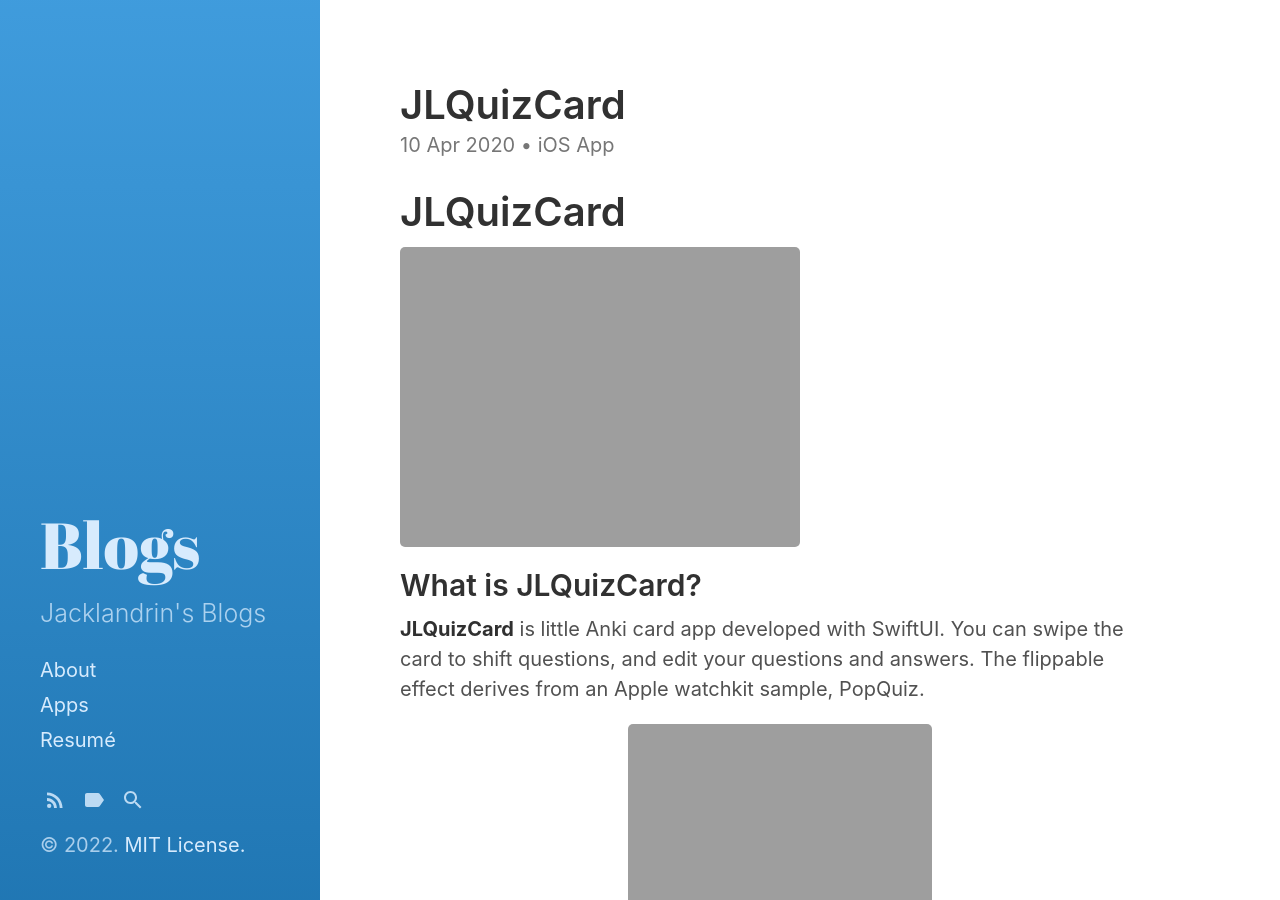
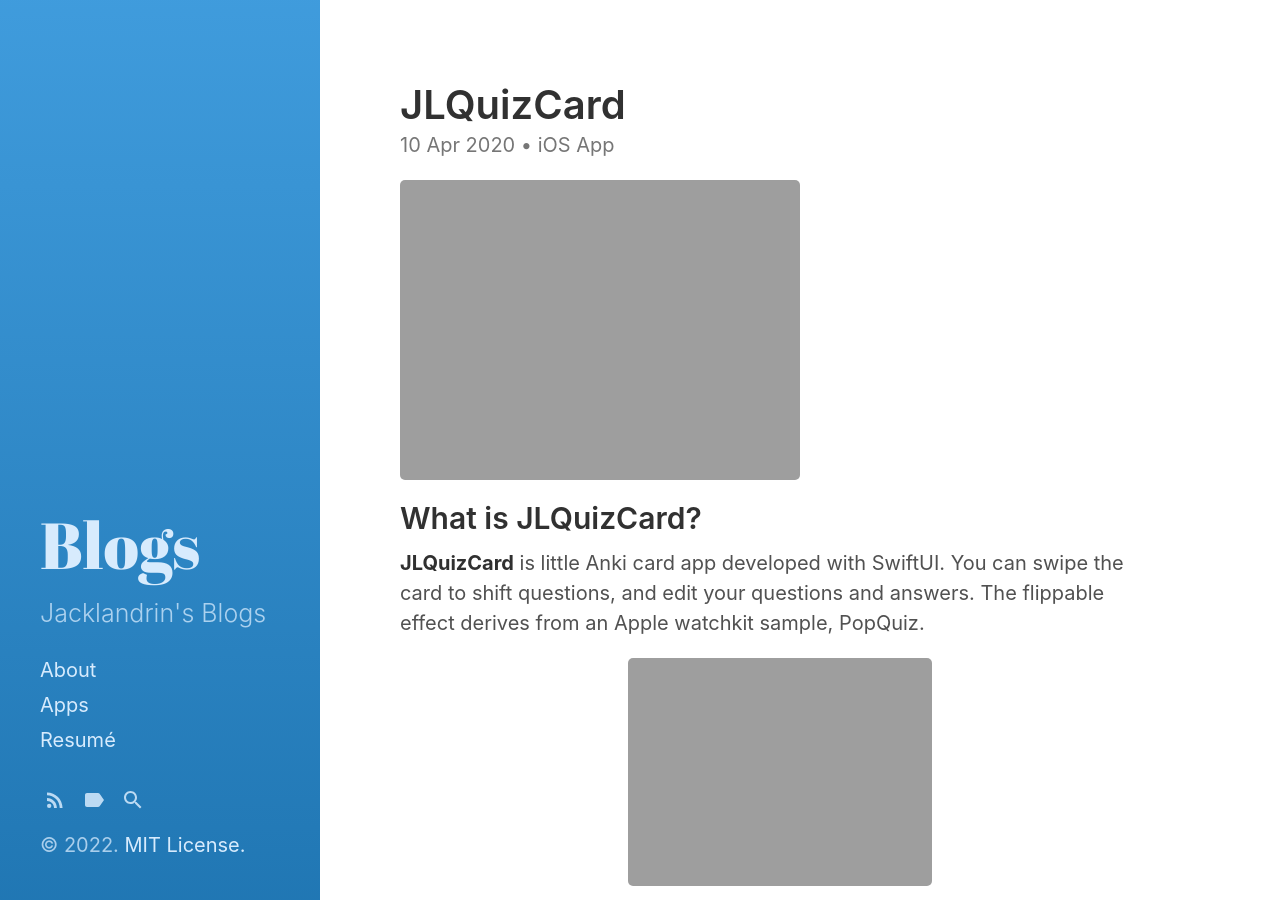
Before and after one commit to jacklandrin/jacklandrin.github.io, a Jekyll site: the page built from _posts/Blogs/post/2020/2020-04-10-jlquizcard.md, in a window 1280 px wide and 900 px high. Built offline with Jekyll 4.4.1, drawn with Linux system fonts in a browser that asks for light colours.

Commit message:
update jlquizcard

```diff
--- a/_posts/Blogs/post/2020/2020-04-10-jlquizcard.md
+++ b/_posts/Blogs/post/2020/2020-04-10-jlquizcard.md
@@ -10,7 +11,6 @@
   - "iOS App"
 ---
 
-# JLQuizCard
 ![](http://www.jacklandrin.com/wp-content/uploads/2021/12/quiz_card_180.png)
 ## What is JLQuizCard?
 **JLQuizCard** is little Anki card app developed with SwiftUI. You can swipe the card to shift questions, and edit your questions and answers. The flippable effect derives from an Apple watchkit sample, PopQuiz.
```
Also changed, not shown: other parts of _posts/Blogs/post/2020/2020-04-10-jlquizcard.md (+1 -0 lines).
